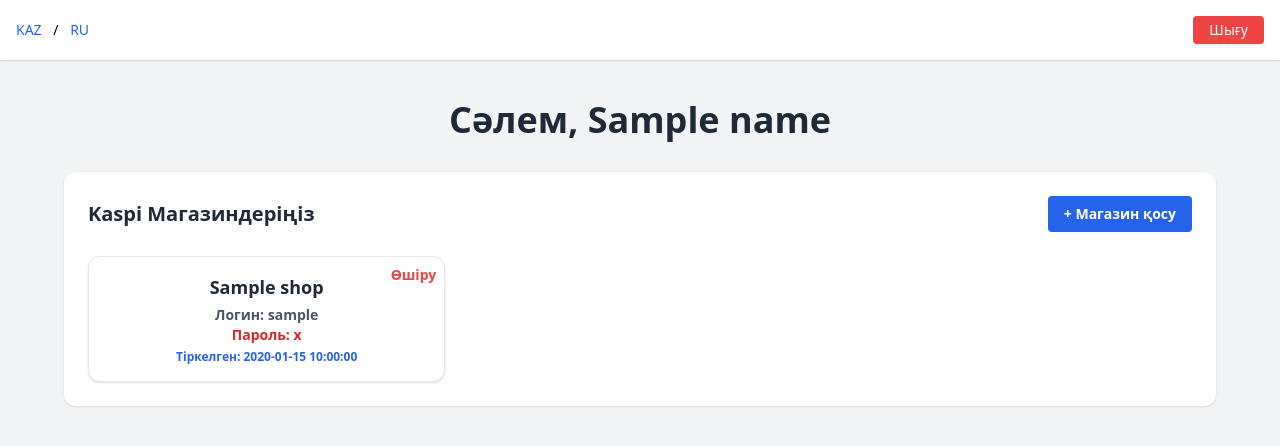
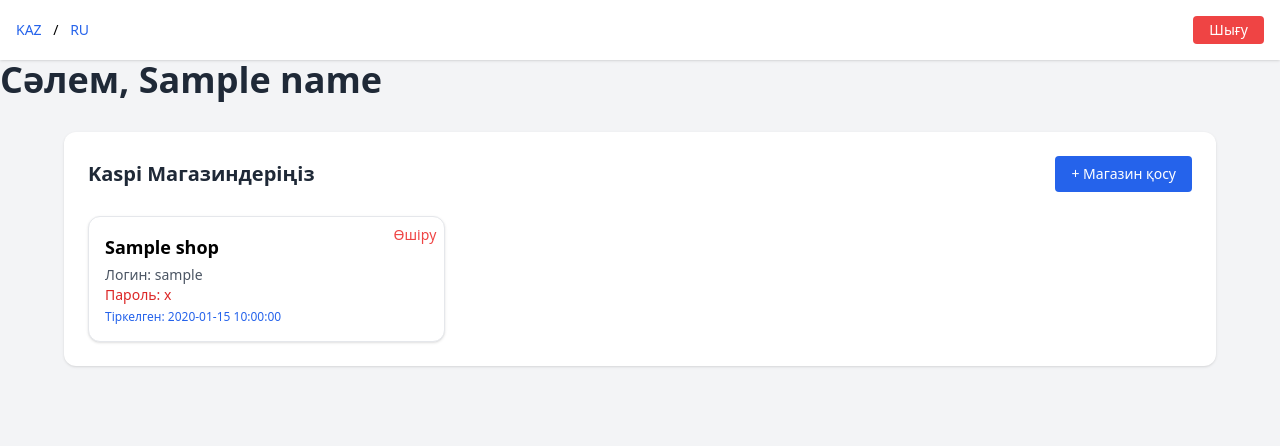
Before and after one commit to Akhan092/super-bot, a FastAPI app: template templates/dashboard.html in a window 1280 px wide. Shown: the top 446 px of the page. Run offline with FastAPI, Linux system fonts and the light colour scheme; the template is opened without the code that fills it: most values are stand-ins (such as "Sample title", 1, 10 or a date in 2020); parts of the project's set-up code (start-up, migrations or seed data) failed here and were passed over; some libraries are stand-ins or nearby versions.

Commit message:
Update dashboard.html

```diff
--- a/templates/dashboard.html
+++ b/templates/dashboard.html
@@ -18,9 +18,9 @@
   </div>
 
   <!-- 👋 Сәлем -->
-  <div class="mt-10 text-center">
-    <h1 id="greeting" data-name="{{ name }}" class="text-4xl font-bold text-gray-800">
-      Сәлем, {{ name }}
+  <h1 id="greeting" data-name="{{ name }}" class="text-4xl font-bold text-gray-800">
+    Сәлем, {{ name }}
+  </h1>
 
   <!-- 📦 Магазин тізімі -->
   <div class="mt-8 px-6 flex justify-center">
```
